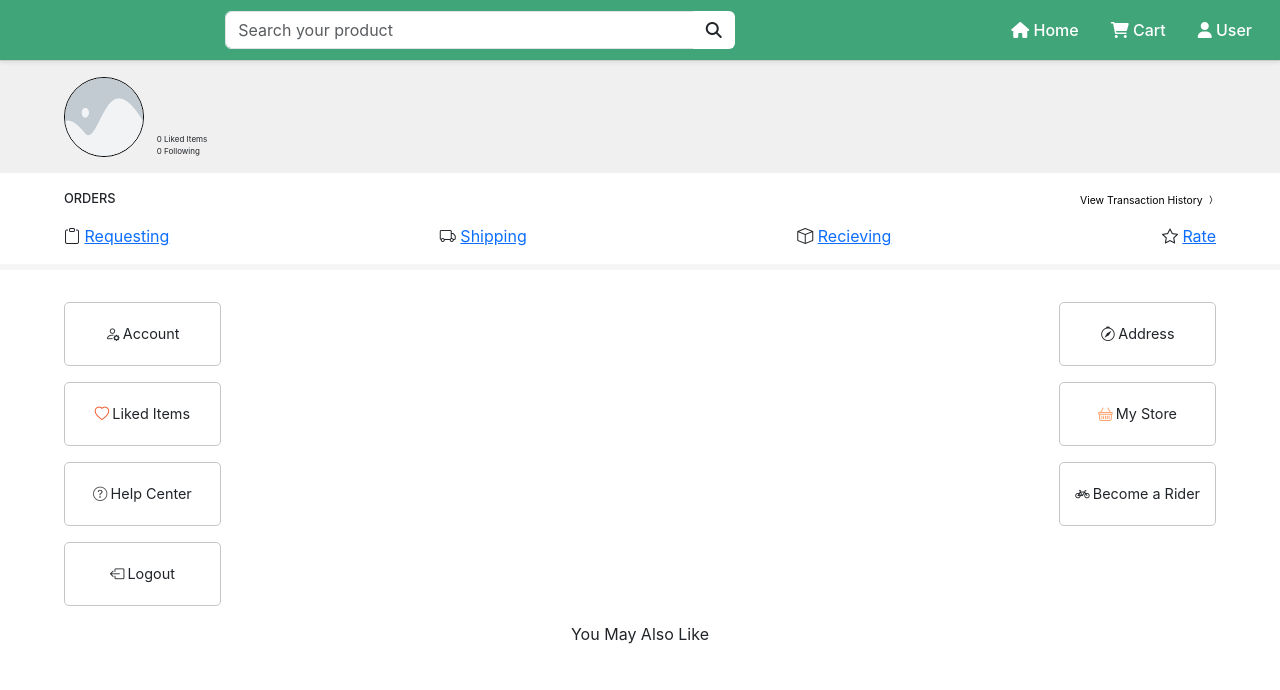
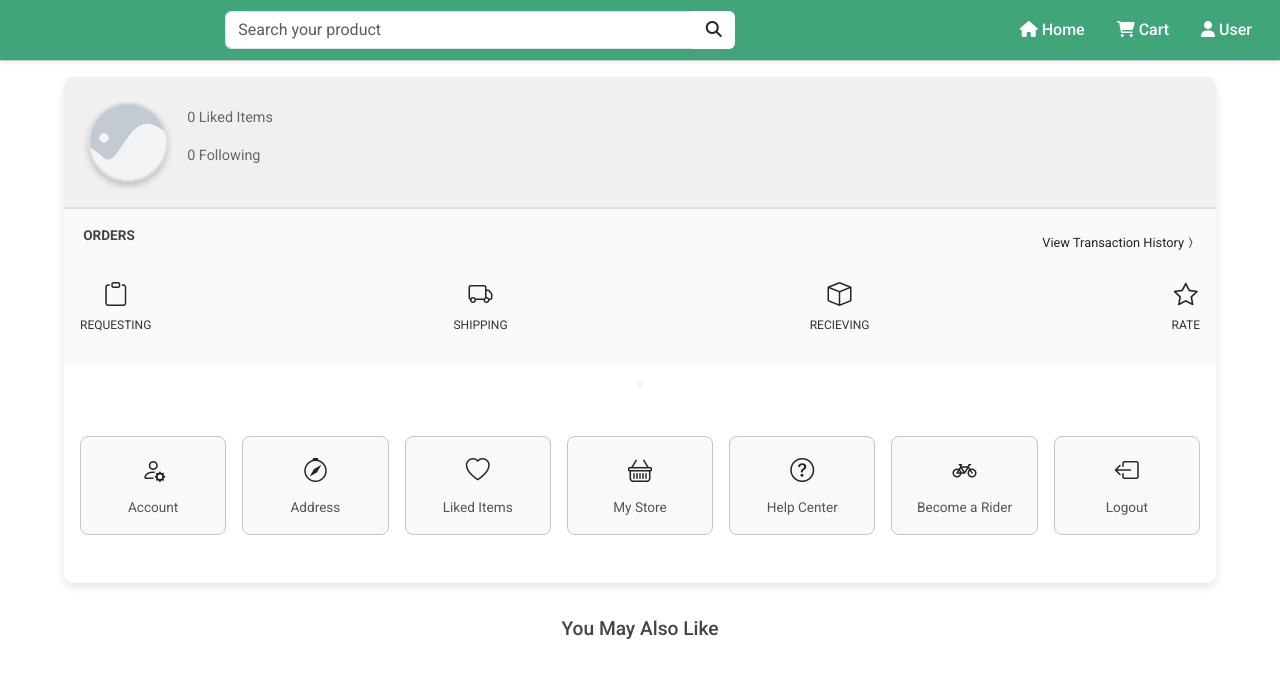
Before and after one commit to Zenaiko/Capstone, a PHP site: page /user_page/cus_acc_page.php in a window 1280 px wide. Shown: the top 690 px of the page. Run offline with PHP 8.4, Linux system fonts and the light colour scheme; the visitor is signed in with stand-in values (Sample User, id 1); data that the repository does not hold is empty; some libraries are stand-ins or nearby versions.

Commit message:
Improved ui (suggestions from macryss markriss? Idk forgot the name na)

```diff
--- a/css/cus_acc_page.css
+++ b/css/cus_acc_page.css
@@ -1,180 +1,209 @@
-@import url(root.css);
+@import url('https://fonts.googleapis.com/css2?family=Roboto:wght@400;500;700&display=swap');
+@import url('root.css');
 
-#cus_acc_section{
-    width: 100%;
+* {
+    box-sizing: border-box;
+    font-family: 'Roboto', sans-serif;
+    margin: 0;
+    padding: 0;
 }
 
-#cus_acc_header_contents{
-    width: 100%;
+body {
+    background-color: #f5f5f5;
+    color: #333;
 }
 
-#cus_acc_wrapper{
+#cus_acc_section {
+    width: 100%;
     display: flex;
     flex-direction: column;
-    width: 100%;
-    justify-content: center;
+    align-items: center;
+    padding-top: 1rem;
 }
 
-#cus_acc_header{
+#cus_acc_wrapper {
+    width: 90%;
+    max-width: 1200px;
     display: flex;
-    width: 100%;
-    padding: 1rem 0 1rem 0;
-    justify-content: center;
-    background-color: var(--cus_acc_header);
-
+    flex-direction: column;
+    align-items: center;
+    background-color: #fff;
+    box-shadow: 0 4px 8px rgba(0, 0, 0, 0.1);
+    border-radius: 10px;
+    overflow: hidden;
 }
 
-#cus_acc_info{
+/* Header Section */
+#cus_acc_header {
+    width: 100%;
     display: flex;
-    flex-direction: column;
-    margin-left: 0.8rem;
-    align-self: flex-end;
+    align-items: center;
+    padding: 1.5rem;
+    background-color: var(--cus_acc_header);
+    border-bottom: 1px solid #e0e0e0;
 }
 
-#cus_username{
-    font-size: 1rem;
-    font-weight: 500;
+#cus_acc_header_contents {
+    width: 100%;
+    display: flex;
+    align-items: center;
+    justify-content: flex-start;
 }
 
-#cus_acc_info p{
-    height: fit-content;
-    margin: 0;
-}
-
-.cus_info_relation{
-    font-size: 0.5rem;
-}
-
-#cus_acc_header_contents{
-    display: flex;
-    width: 90%;
-}
-
-#cus_acc_img{
+#cus_acc_img {
     width: 5rem;
     height: 5rem;
     border-radius: 50%;
-    border: 0.5px solid black;
+    border: 2px solid #ddd;
+    object-fit: cover;
+    box-shadow: 0 4px 6px rgba(0, 0, 0, 0.2);
 }
 
-#cus_acc_order_info_wrapper{
+#cus_acc_info {
+    display: flex;
+    flex-direction: column;
+    margin-left: 1.2rem;
+}
+
+#cus_username {
+    font-size: 1.2rem;
+    font-weight: 500;
+    color: #333;
+    margin-bottom: 0.4rem;
+}
+
+.cus_info_relation {
+    font-size: 0.9rem;
+    color: #666;
+}
+
+#cus_acc_order_info {
+    width: 100%;
+    padding: 1rem 0;
+    background-color: #fafafa;
+    border-top: 1px solid #e0e0e0;
+}
+
+#cus_acc_order_head {
+    display: flex;
+    justify-content: space-between;
+    align-items: center;
+    padding: 0 1.2rem;
+}
+
+#cus_acc_order_head p {
+    text-transform: uppercase;
+    font-size: 0.85rem;
+    font-weight: 600;
+    color: #444;
+}
+
+#cus_acc_order_head a {
+    font-size: 0.8rem;
+    text-decoration: none;
+    color: var(--primary-color);
+    display: flex;
+    align-items: center;
+    transition: color 0.3s;
+}
+
+#cus_acc_order_head a:hover {
+    color: var(--primary-color-hover);
+}
+
+#cus_order_info_container {
+    display: flex;
+    justify-content: space-between;
+    padding: 1rem;
+    text-align: center;
+}
+
+#cus_order_info_container div {
+    display: flex;
+    flex-direction: column;
+    align-items: center;
+    transition: transform 0.2s;
+}
+
+#cus_order_info_container div:hover {
+    transform: scale(1.05);
+}
+
+#cus_order_info_container i {
+    font-size: 1.5rem;
+    color: var(--icon-color);
+    margin-bottom: 0.2rem;
+}
+
+#cus_order_info_container a {
+    font-size: 0.75rem;
+    text-transform: uppercase;
+    color: #333;
+    text-decoration: none;
+}
+
+/* Main Body Section */
+#cus_acc_body {
+    width: 100%;
+    padding: 1rem 0;
+    background-color: #fff;
+}
+
+#cus_acc_body_wrapeper {
+    display: grid;
+    grid-template-columns: repeat(auto-fit, minmax(120px, 1fr));
+    gap: 1rem;
+    padding: 1rem;
+}
+
+#cus_acc_body_wrapeper figure {
+    display: flex;
+    flex-direction: column;
+    align-items: center;
+    justify-content: center;
+    padding: 1rem;
+    border: 1px solid var(--user_acc_border);
+    border-radius: 8px;
+    background-color: #f9f9f9;
+    transition: background-color 0.3s, box-shadow 0.3s;
+    cursor: pointer;
+}
+
+#cus_acc_body_wrapeper figure:hover {
+    background-color: #f0f8ff;
+    box-shadow: 0 4px 8px rgba(0, 0, 0, 0.1);
+}
+
+#cus_acc_body_wrapeper figure i {
+    font-size: 1.5rem;
+    color: var(--icon-color);
+    margin-bottom: 0.5rem;
+}
+
+#cus_acc_body_wrapeper figcaption {
+    font-size: 0.85rem;
+    color: #555;
+}
+
+/* You May Also Like Section */
+.text-center {
+    text-align: center;
+    font-size: 1.2rem;
+    font-weight: 500;
+    color: #444;
+    margin: 2rem 0 1rem 0;
+}
+
+.item_loop_contaner {
     width: 100%;
     display: flex;
     justify-content: center;
+    padding-bottom: 2rem;
 }
 
-#cus_acc_order_info{
-    margin-top: 1rem;
+.item_loop {
+    width: 90%;
+    display: flex;
+    flex-wrap: wrap;
+    gap: 0.50rem;
 }
-
-#cus_acc_order_head{
-    display: flex;
-    flex-direction: row;
-    justify-content: space-between;
-    height: fit-content;
-    margin: 0;
-}
-
-#cus_acc_order_head p{
-    text-transform: uppercase;
-    font-size: 0.8rem;
-    font-weight: 530;
-    margin: 0;
-    align-self: flex-end;
-}
-
-#cus_acc_order_head a{
-    font-size: 0.65rem;
-    text-decoration: none;
-    color: black;
-    align-self: flex-end;
-}
-
-#cus_acc_order_info_container{
-    display: flex;
-    flex-direction: column;
-    width: 90%;
-}
-
-#cus_order_info_container{
-    display: flex;
-    flex-direction: row;
-    justify-content: space-between;
-}
-
-#cus_order_info_wrapper{
-    margin-top: 1rem;
-}
-
-#cus_order_info_container figure{
-    text-align: center;
-}
-
-#cus_order_info_container figure i{
-    font-size: 1.2rem;
-}
-
-#cus_order_info_container figure figcaption{
-    font-size: 0.7rem;
-    text-transform: uppercase;
-}
-
-#cus_acc_body{
-    display: flex;
-    justify-content: center;
-    margin-top: 1rem;
-}
-
-#cus_acc_body_wrapeper{
-    width: 90%;
-    display: grid;
-    grid-template-columns: auto auto;
-    justify-content: space-between;
-}
-
-#cus_acc_body_wrapeper figure{
-    display: flex;
-    min-width: 9.8rem;
-    min-width:  none;
-    min-height: 4rem;
-    justify-content: center;
-    align-items: center;
-    border: 1px solid var(--user_acc_border);
-    border-radius: 5px;
-    font-size: 0.9rem;
-
-}
-
-#cus_acc_body_wrapeper figure i{
-    margin-right: 0.2rem;
-}
-
-.bi-heart{
-    color: var(--heart_icon);
-}
-
-.bi-person-check{
-    color:var(--follow_store_icon);
-    font-size: 1.2rem;
-}
-
-.bi-question-circle{
-    color: var(--help_icon);
-}
-
-.bi-basket{
-    color: var(--store_icon);
-}
-
-.cus_acc_body_content{
-    cursor: pointer;
-}
-
-.item_loop_contaner{
-    width: 100%;
-    justify-content: center;
-}
-
-.item_loop{
-    width: 95%;
-}
```
Also changed, not shown: css/cus_acc_edit.css (+153 -82 lines).
